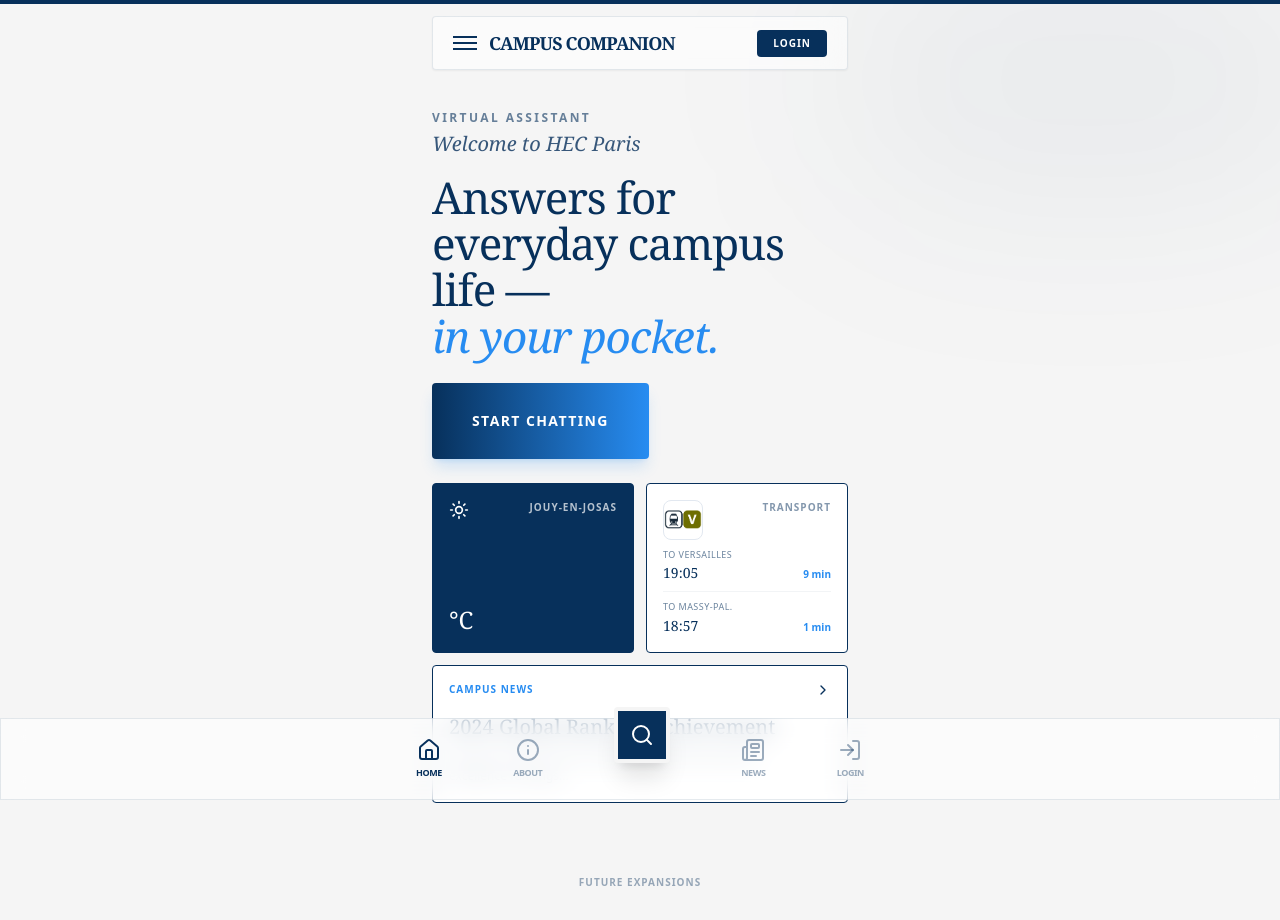
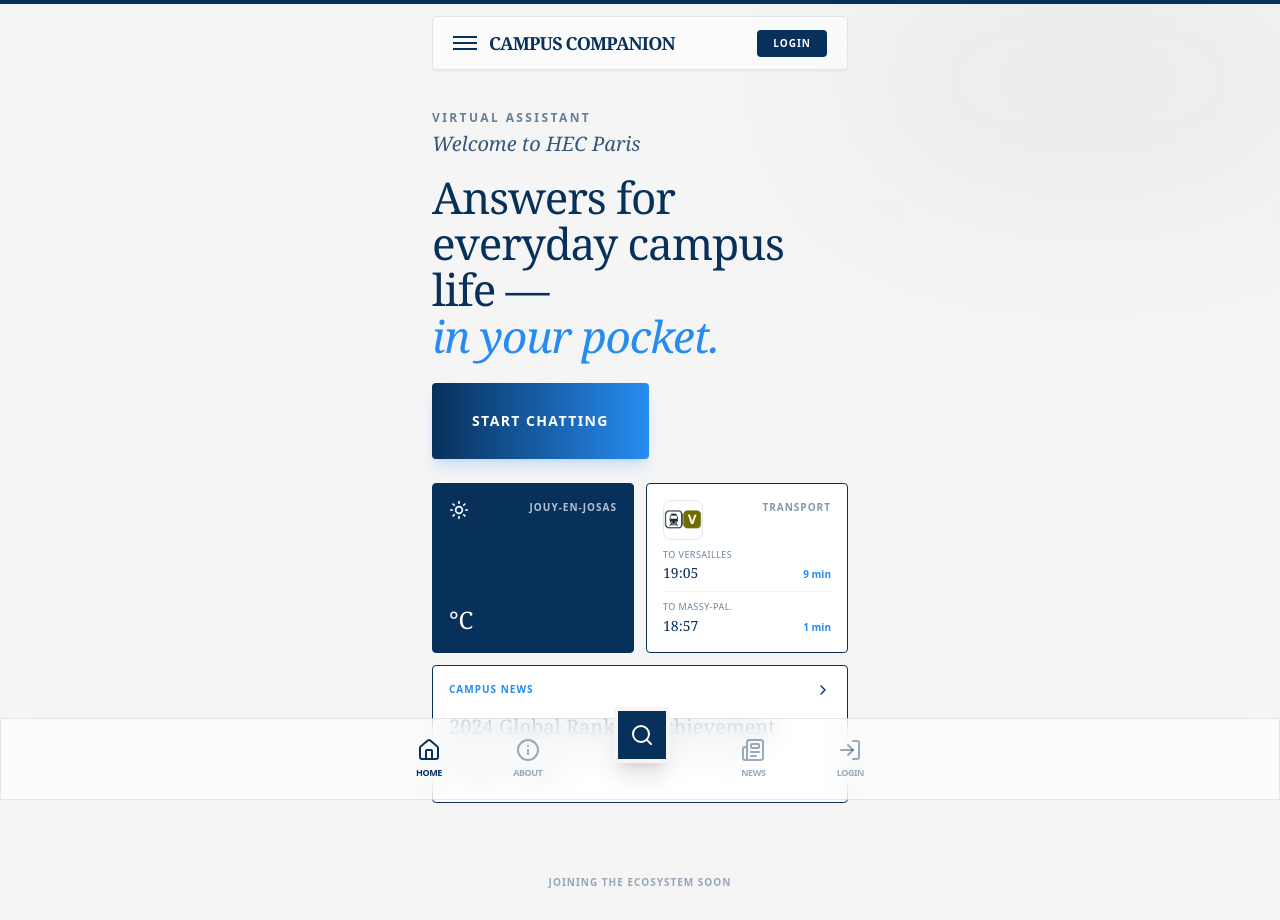
Before and after one commit to Yufix001/Campus-Companion, a Next.js app in the folder hec-campus-companion/: page / in a window 1280 px wide. Shown: the top 920 px of the page. Built offline with nearby package versions, Linux system fonts and the light colour scheme; no server answers; a web font is replaced by a local one.

Commit message:
content: update future expansion section title

```diff
--- a/hec-campus-companion/components/future-expansion.tsx
+++ b/hec-campus-companion/components/future-expansion.tsx
@@ -8,7 +8,7 @@
     return (
         <section className="py-12 overflow-hidden">
             <div className="max-w-md mx-auto px-4 flex flex-col items-center text-center">
-                <span className="text-[10px] font-bold uppercase tracking-widest text-[#07305B]/40 mb-8">Future Expansions</span>
+                <span className="text-[10px] font-bold uppercase tracking-widest text-[#07305B]/40 mb-8">Joining the Ecosystem soon</span>
 
                 {/* Logo Marquee */}
                 <div className="relative w-full overflow-hidden mb-12 group" style={{ maskImage: "linear-gradient(to right, transparent, black 20%, black 80%, transparent)", WebkitMaskImage: "linear-gradient(to right, transparent, black 20%, black 80%, transparent)" }}>
```
